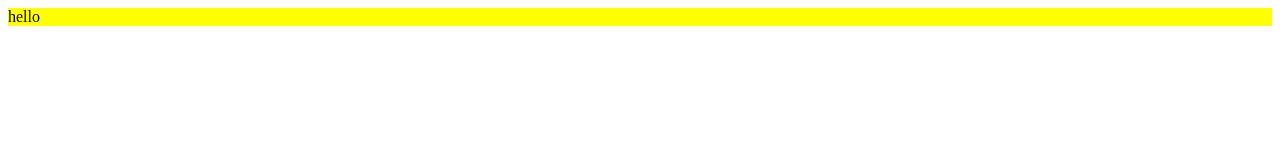
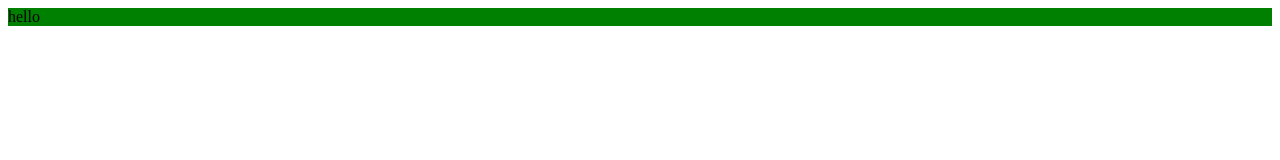
Before and after one commit to willicar27/FuncionesJs, a plain HTML site: page pintar.html in a window 1280 px wide. Both pictures are taken after a click on the element "hello". Drawn offline with Linux system fonts and the light colour scheme.

Commit message:
completando el segundo ejercicio solicitado

```diff
--- a/assets/JS/Script.js
+++ b/assets/JS/Script.js
@@ -0,0 +1,23 @@
+//esta es la forma original del enunciado del elejercicio 3
+/*function pintar(){
+    ele.style.backgroundColor = 'yellow'
+    }
+    const ele = document.getElementById("ele1")
+    ele.addEventListener("click", pintar); */
+
+    //respuesta del ejercicio 3
+
+    // const ele = document.getElementById("ele1")
+    // ele.addEventListener("click", function(){
+    //     ele.style.backgroundColor = yelow
+    // });
+
+//esta seria la respuesta de 2.3 del ejercicio
+
+function pintar(color = 'green') {
+    ele.style.backgroundColor = color;
+    }
+    const ele = document.getElementById("ele1")
+    ele.addEventListener("click", function() {
+        pintar();
+    });
--- a/pintar.html
+++ b/pintar.html
@@ -7,13 +7,8 @@
 </head>
 <body>
     <div id="ele1"> hello </div>
-<script>
-function pintar(){
-ele.style.backgroundColor = 'yellow'
-}
-const ele = document.getElementById("ele1")
-ele.addEventListener("click", pintar);
-</script>
+
+<script src="/FuncionesJs/assets/JS/Script.js"></script>
 
 </body>
 </html>
```
